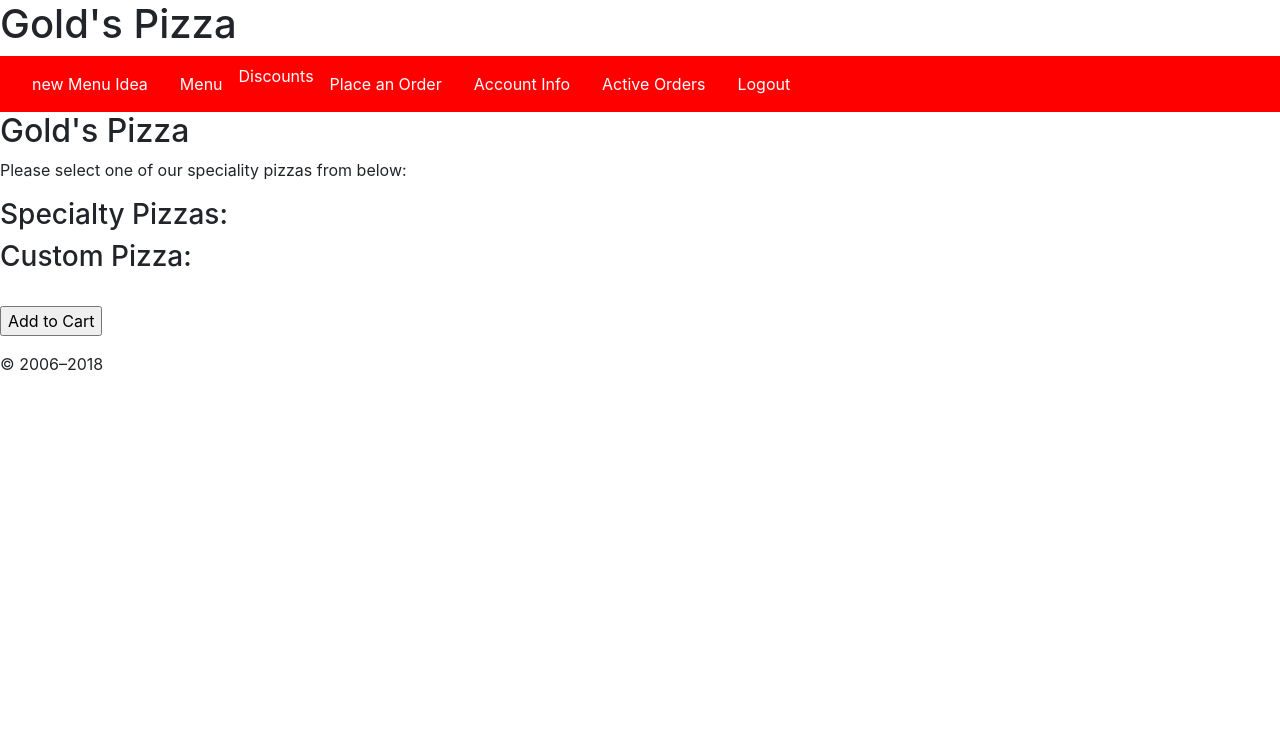
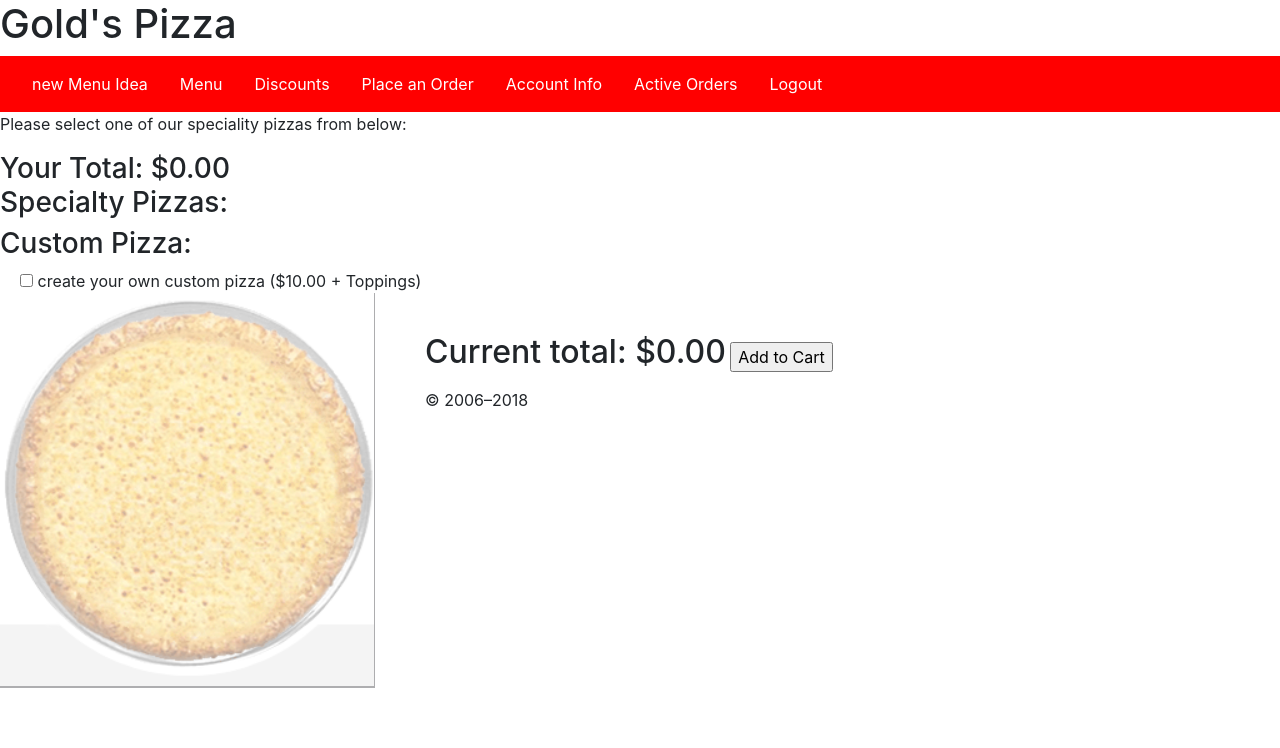
Before and after one commit to sethUNCW234/450-gold-team-2018, a PHP site: page /order.php in a window 1280 px wide. Shown: the top 748 px of the page. Run offline with PHP 8.4, Linux system fonts and the light colour scheme; the visitor is signed in with stand-in values (Sample User, id 1); data that the repository does not hold is empty; some libraries are stand-ins or nearby versions.

Commit message:
overhauls to the front end

```diff
--- a/menu.php
+++ b/menu.php
@@ -18,7 +18,7 @@ li a:hover {
 	</a></li>
 	<?php
 	if (isset($_SESSION['adminEmail'])) { // if an admin is logged in add pages
-		$message5 = '<li><a href="admin_discounts.php"';
+		$message5 = '<li class="nav-item"><a class="nav-link" href="admin_discounts.php"';
 		$message6 = '>Discounts</a></li>';
 		echo $message5."if ($currentPage == 'admin_discounts.php') {echo 'id='here''; }".$message6;
 	}
--- a/order.php
+++ b/order.php
@@ -1,3 +1,16 @@
+
+<style type="text/css">
+img{
+    position:absolute;
+}
+.topping{
+    margin-top: 30px;
+    margin-left:30px;
+
+}
+</style>
+
+
 <?php
 require 'header.php';
 if (isset($_POST['send'])) {
@@ -177,10 +190,10 @@ if (isset($_POST['send'])) {
 ?>
 
     <main>
-        <h2>Gold's Pizza</h2>
         <p>
         Please select one of our speciality pizzas from below:
         </p>
+        <h3 style="display:inline; left-padding:50px">Your Total: </h3><h3 id="total2" style="display:inline;">$0.00</h3>
         <h3>Specialty Pizzas:</h3>
         <form action="order.php" method="post">
         <?php
@@ -196,20 +209,62 @@ if (isset($_POST['send'])) {
             while($row = $stmt->fetch(PDO::FETCH_ASSOC)) {
 
 
-                echo "<input type='number' min='0' max='100' placeholder='0' name='".$new."' value='".
+                echo "<input type='number' id='".$row['pizzaName']."-".$row['price']."' style='width:150px; display:inline' class='form-control' min='0' max='100' placeholder='0' name='".$new."' value='".
                 htmlentities($row['pizzaName'])."'> ".$row['pizzaName']." ($".$row['price'].")";
-                echo "<br>";
+                echo "</br>";
                 $new++;
             }
         ?>
 
         <h3>Custom Pizza:</h3>
+       <div class="form-check" style="display:inline;">
+      <input type="checkbox" id="custPcheck">
+      <label class="form-check-label" for="customPizza">
+        create your own custom pizza ($10.00 + Toppings)
+      </label>
+  </div>
+        <div id='custom-pizza-container' style="width:700px">
+            <div id='custom-pizza-pic'  style='width:60%;float:left;margin-right:5px;'>
+                <img id='basePic' src="./pics-450/pizza.png" style="opacity:0.4;">
+                <!-- Meats -->
+                <img id="1" class='topping' src="./pics-450/pep.png" style="display:none">
+                <img  id="2" class='topping' src="./pics-450/bacon.png" style="display:none">
+                <img  id="3" class='topping' src="./pics-450/chicken.png" style="display:none">
+                <img  id="4" class='topping' src="./pics-450/ham.png" style="display:none">
+                <img  id="5" class='topping' src="./pics-450/salami.png" style="display:none">
+                <!-- veggies -->
+                <img  id="6" class='topping' src="./pics-450/pineapple.png" style="display:none">
+                <img  id="7" class='topping' src="./pics-450/greenpepper.png" style="display:none">
+                <img  id="8" class='topping' src="./pics-450/mushroom.png" style="display:none">
+                <img  id="9" class='topping' src="./pics-450/onion.png" style="display:none">
+                <img  id="10" class='topping' src="./pics-450/jalpepper.png" style="display:none">
+                <br>
+                <br>
+                <br>
+                <br>
+                <br>
+                <br>
+                <br>
+                <br>
+                <br>
+                <br>
+                <br>
+                <br>
+                <br>
+                <br>
+                <br>
+                <br>
+                <br>
+                <br>
+                <br>
+            </div>
+            <div id='custom-toppings'>
 
         <?php
             $stmt2->execute();
             while($row2 = $stmt2->fetch(PDO::FETCH_ASSOC)) {
-                echo "<input type='checkbox' name='pizzas' value='".
-                htmlentities($row2['price'])."'> ".$row2['tName']." ($".$row2['price'].")";
+                echo "<div class='form-check'><label class='form-check-label'><input type='checkbox' class='form-check-input' disabled='true' id=".$row2['tName']." value='".
+                htmlentities($row2['price'])."'> ".$row2['tName']." ($".$row2['price'].") </label></div>";
                 echo "<br>";
             }
         }
@@ -217,11 +272,98 @@ if (isset($_POST['send'])) {
             echo $e->getMessage();
         }
         ?>
+    </div>
+        </div>
         <p>
             <br>
+            <h2 style="display:inline;">Current total: </h2><h2 style="display:inline;" id=total>$0.00</h2>
             <input name="send" type="submit" value="Add to Cart">
         </p>
         </form>
+
+        <script type="text/javascript">
+
+            function calculatePrice(){
+                var total=0.00;
+                $('input[type=number]').each(function() {
+                   //alert($(this.val()));
+                   if($(this).val() >0){
+                    total+=$(this).val() * parseFloat($(this).attr('id').split('-')[1]);
+                   }
+                });
+                var first=true;
+                if($("#custPcheck").is(":checked")){
+
+                    total += 10.00;
+                    $('#custom-pizza-container input[type=checkbox]:checked').each(function(){
+                        total+=parseFloat($(this).val());
+                    });
+                }
+                return total.toString();
+            }
+
+
+
+
+
+            var toppingMap={
+                'Pepperoni':'1',
+                'Bacon':'2',
+                'Chicken':'3',
+                'Ham':'4',
+                'Salami':'5',
+                'Pineapple':'6',
+                'Green':'7',
+                'Mushroom':'8',
+                'Onion':'9',
+                'Jalapeno':'10'
+
+            };
+            $(document).on('change',"#custPcheck",function(){
+
+                    $('#custom-pizza-container [type=checkbox]').each(function(){
+                        if($('#custPcheck').is(':checked')){
+
+                         $(this).removeAttr("disabled");
+                         $('#basePic').css('opacity','1.0')
+                        }
+                        else{
+                            $('.topping').css('display','none');
+                            $(this).prop("checked",false);
+                            $(this).attr("disabled",true);
+                            $('#basePic').css('opacity','0.4')
+
+                        }
+
+                    });
+
+
+                 });
+
+            $(document).on('change','#custom-pizza-container [type=checkbox]',function(){
+                if(this.checked){
+                    //alert($(this).attr('id'));
+                   // alert(toppingMap[$(this).attr('id')]);
+                   $("#"+toppingMap[$(this).attr('id')]).css('display','block');
+                }
+                if(!this.checked){
+                     $("#"+toppingMap[$(this).attr('id')]).css('display','none');
+
+                }
+
+
+
+            });
+
+            $(document).change(function(){
+                var currentPrice=calculatePrice()
+                $('#total').text("$"+ currentPrice);
+                $("#total2").text("$"+ currentPrice);
+            });
+
+
+        </script>
+
 	</main>
 
 <?php include 'footer.php'; ?>
```
Also changed, not shown: admin_login.php (+28 -18 lines), login.php (+29 -20 lines), logout.php (+8 -2 lines), pics-450/bacon.png (added), pics-450/chicken.png (added), pics-450/greenpepper.png (added), pics-450/ham.png (added), pics-450/jalpepper.png (added), pics-450/mushroom.png (added), pics-450/onion.png (added), pics-450/pep.png (added), pics-450/pinneapple.png (added), pics-450/pizza.png (added), pics-450/salami.png (added), 1 more files.
